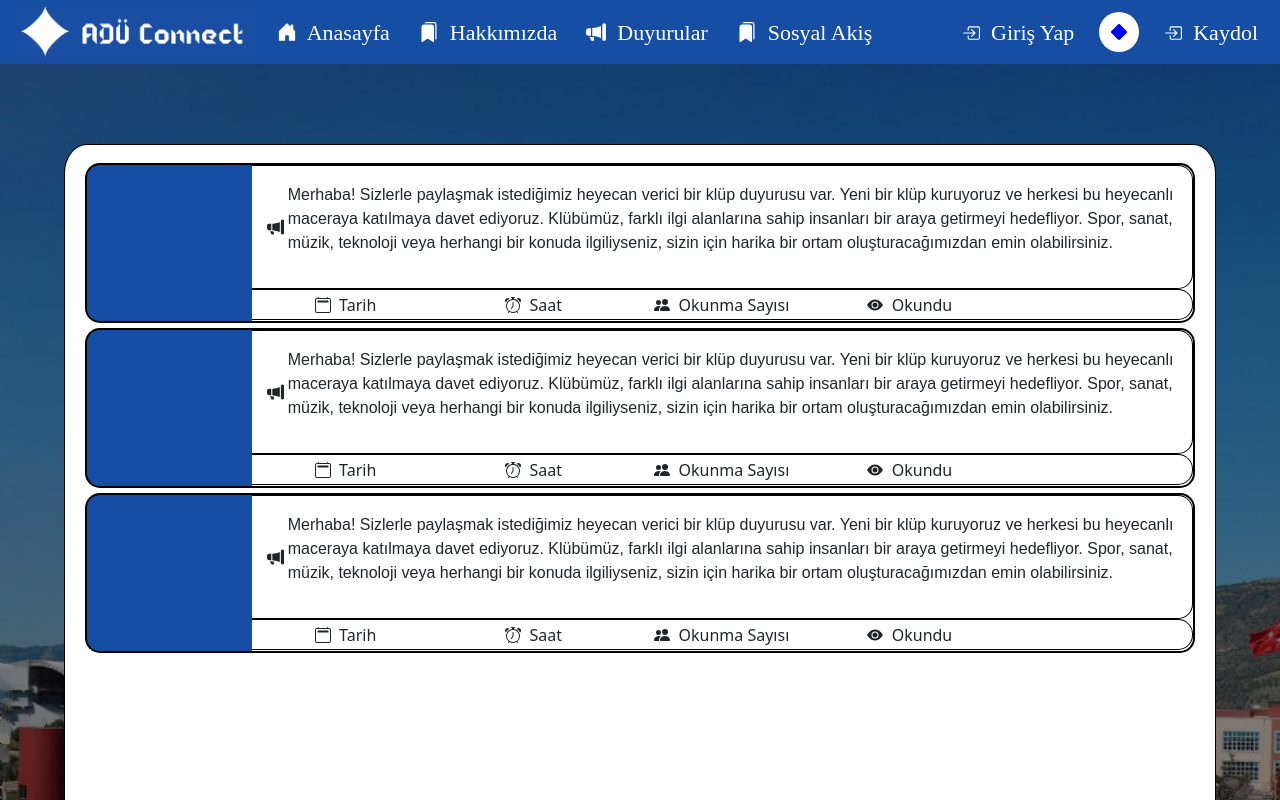
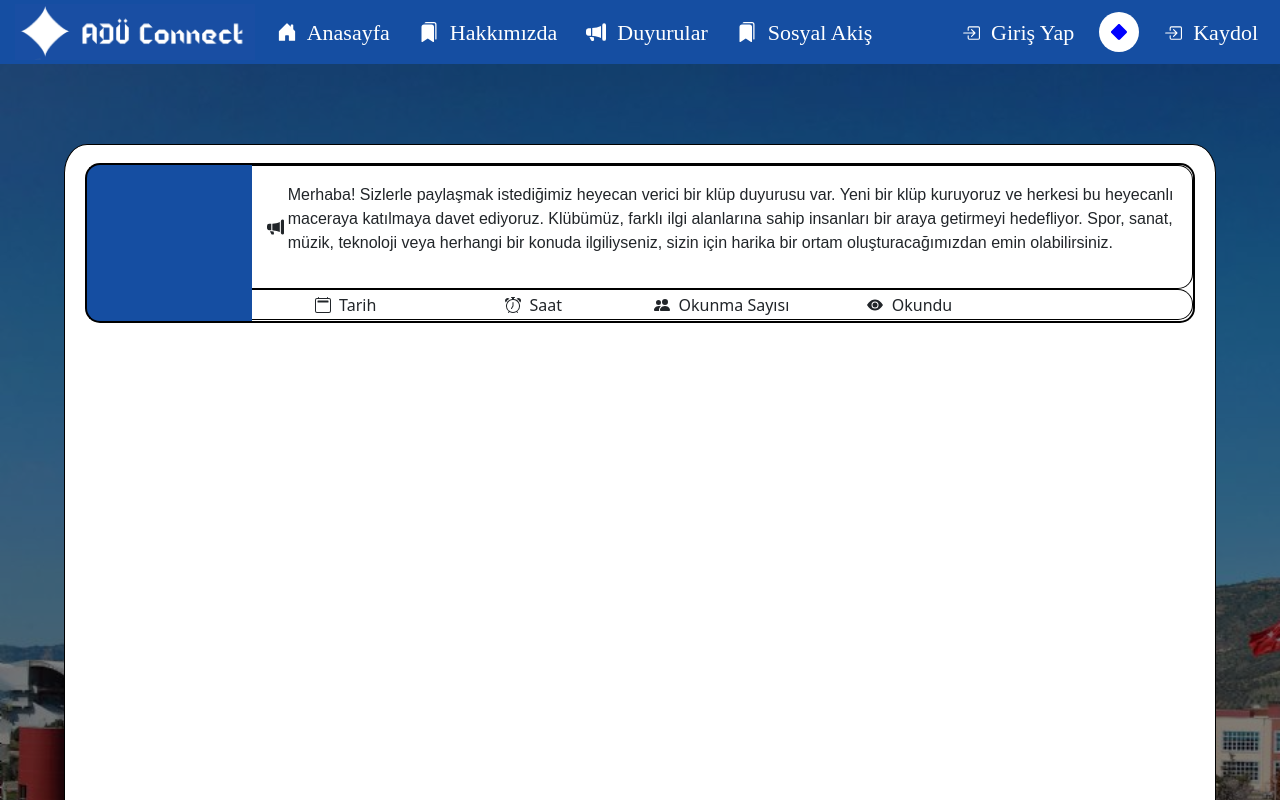
Before and after one commit to gamma19/adu-connect-social-media-website, a React (Create React App) app: page /announcement in a window 1280 px wide. Shown: the top 800 px of the page. Built offline with nearby package versions, Linux system fonts and the light colour scheme.

Commit message:
Update About.js and Announcement.js components

```diff
--- a/src/about/About.js
+++ b/src/about/About.js
@@ -80,13 +80,13 @@ const About = () => {
                 <Aboutcard
                   src={require("../assets/about-star.png")}
                   paragraph={
-                    "Merhaba! Okul kulübümüzün resmi sosyal medya hesabına hoş geldiniz. Biz, [okul adı] öğrencileri olarak [kulüp adı] kulübünü temsil etmekten gurur duyuyoruz. Amacımız, [kulüp amacı] doğrultusunda [kulüp etkinlikleri] gibi etkinlikler düzenleyerek öğrenciler arasında birlik ve dayanışma sağlamaktır. Sosyal medya hesabımızda, kulüp etkinlikleri, başarılarımız, projelerimiz ve daha fazlası hakkında güncel bilgileri paylaşacağız. Siz de kulübümüzü desteklemek ve bizimle etkileşimde bulunmak için hesabımızı takip edebilirsiniz. Birlikte daha güçlüyüz, birlikte daha başarılıyız! #BirlikteKulüpAdı"
+                    "Okul kulüpleri, öğrencilerin ilgi alanlarına göre bir araya gelerek hem sosyal hem de akademik anlamda gelişimlerine katkıda bulunan önemli bir unsurdur. Okulumuzun çeşitli kulüpleri, geniş bir yelpazede faaliyet göstermektedir. Öğrenciler, sanat ve kültür kulüplerinde yaratıcılıklarını keşfedebilirken, bilim ve teknoloji kulüplerinde yenilikçi projeler geliştirme fırsatı bulabilirler. Spor kulüpleri ise fiziksel aktiviteye yönelik çeşitli etkinlikler düzenleyerek öğrencilerin sağlıklı bir yaşam tarzı benimsemelerine katkı sağlar. Ayrıca, gönüllülük ve yardımseverlik temalı kulüpler sayesinde öğrenciler topluma hizmet etme ve sosyal sorumluluk bilincini geliştirme imkanı bulurlar. Tüm bu kulüpler, öğrencilere okul hayatı boyunca unutulmaz deneyimler yaşatırken, arkadaşlık ve dayanışma duygularını da pekiştirirler."
                   }
                 />
                 <Aboutcard
                   src={require("../assets/about-phone.jpg")}
                   paragraph={
-                    "Merhaba! Okul kulübümüzün resmi sosyal medya hesabına hoş geldiniz. Biz, [okul adı] öğrencileri olarak [kulüp adı] kulübünü temsil etmekten gurur duyuyoruz. Amacımız, [kulüp amacı] doğrultusunda [kulüp etkinlikleri] gibi etkinlikler düzenleyerek öğrenciler arasında birlik ve dayanışma sağlamaktır. Sosyal medya hesabımızda, kulüp etkinlikleri, başarılarımız, projelerimiz ve daha fazlası hakkında güncel bilgileri paylaşacağız. Siz de kulübümüzü desteklemek ve bizimle etkileşimde bulunmak için hesabımızı takip edebilirsiniz. Birlikte daha güçlüyüz, birlikte daha başarılıyız! #BirlikteKulüpAdı"
+                    "Okul kulüpleri, öğrencilerin eğitim dışında ilgi alanlarına yönelmelerini sağlayan önemli bir platformdur. Okulumuzun çeşitli kulüpleri, öğrencilere geniş bir yelpazede faaliyetler sunar. Sanat ve edebiyat kulüpleri, öğrencilerin yaratıcılıklarını geliştirmelerine ve kültürel anlayışlarını genişletmelerine olanak tanır. Bilim ve teknoloji kulüpleri, öğrencilere projeler geliştirme ve bilimsel araştırma yapma fırsatı sunarak gelecekteki kariyerlerine hazırlanmalarına yardımcı olur. Müzik ve tiyatro kulüpleri ise sahne sanatlarına ilgi duyan öğrenciler için mükemmel bir ortam sunar. Ayrıca, spor kulüpleri de fiziksel aktiviteye yönelik farklı etkinlikler düzenleyerek öğrencilerin sağlıklı yaşam tarzlarını teşvik eder. Bu kulüpler, öğrencilere sadece eğlenceli ve öğretici bir ortam sağlar."
                   }
                 />
               </div>
--- a/src/components/Announcement.js
+++ b/src/components/Announcement.js
@@ -25,8 +25,8 @@ const Announcement = () => {
           <div className="announcement-main">
             <div className="announcement-container">
               <AnnouncementFragment />
-              <AnnouncementFragment />
-              <AnnouncementFragment />
+              {/*<AnnouncementFragment /> */}
+              {/*<AnnouncementFragment /> */}
             </div>
           </div>
           <footer></footer>
--- a/src/components/home.component.js
+++ b/src/components/home.component.js
@@ -164,7 +164,7 @@ export default class Home extends Component {
             </div>
             {/* <div className="home-section-two"></div> */}
 
-            <div className="home-section-three">
+            <div className="home-section-three" data-aos="fade-up">
               <div className="home-section-three-left">
                 <EffectCard className={"home-effect-card"} />
               </div>
```
